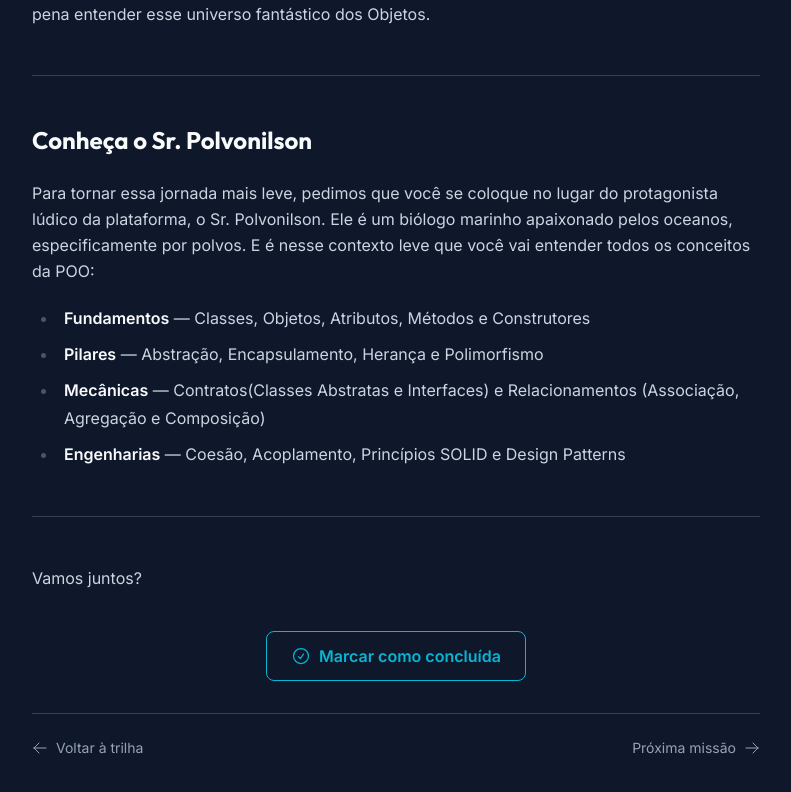
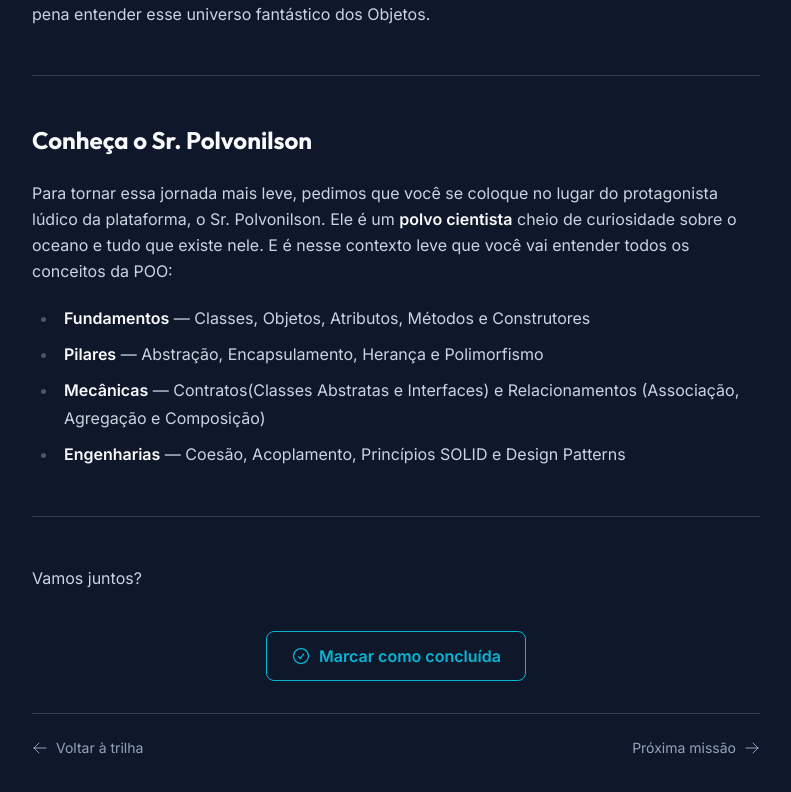
Before and after one commit to Gpcoutinho/Abstractio, a React (Vite) app: page /missao/1/1 in a window 1280 px wide. Shown: the part 1019-1811 px from the top of the page, without its empty margins (244-1035 px from the left). Built offline with nearby package versions, Linux system fonts and the light colour scheme.

Commit message:
docs: definir linha narrativa marinha e atualizar perfil do Polvonilson

```diff
--- a/src/data/curriculum/nivel_1/missao_0.ts
+++ b/src/data/curriculum/nivel_1/missao_0.ts
@@ -25,7 +25,7 @@ Então qual seria esse propósito tão essencial da POO? Se eu já consigo defin
 
 ## Conheça o Sr. Polvonilson
 
-Para tornar essa jornada mais leve, pedimos que você se coloque no lugar do protagonista lúdico da plataforma, o Sr. Polvonilson. Ele é um biólogo marinho apaixonado pelos oceanos, especificamente por polvos. E é nesse contexto leve que você vai entender todos os conceitos da POO:
+Para tornar essa jornada mais leve, pedimos que você se coloque no lugar do protagonista lúdico da plataforma, o Sr. Polvonilson. Ele é um **polvo cientista** cheio de curiosidade sobre o oceano e tudo que existe nele. E é nesse contexto leve que você vai entender todos os conceitos da POO:
 
 - **Fundamentos** — Classes, Objetos, Atributos, Métodos e Construtores
 - **Pilares** — Abstração, Encapsulamento, Herança e Polimorfismo
```
Also changed, not shown: 2 other files (tests, documents, lock files or other folders).
